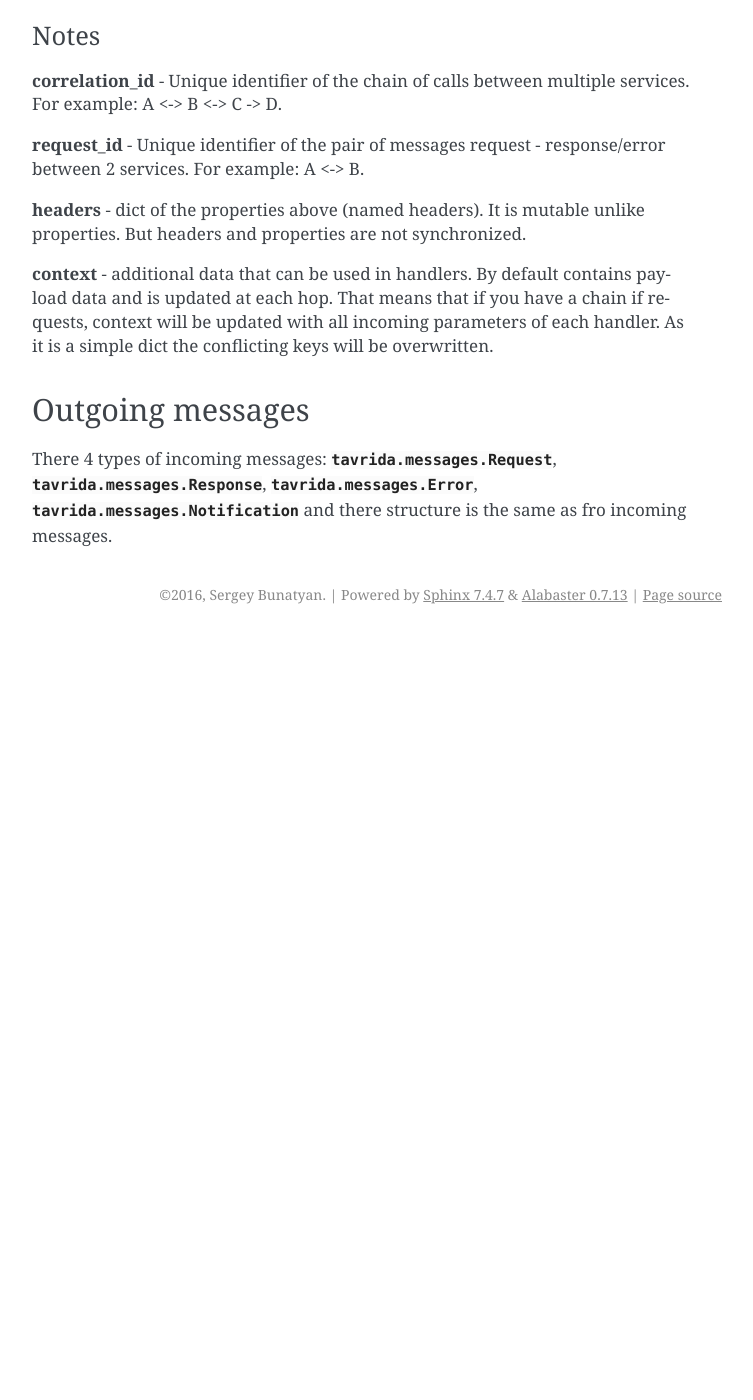
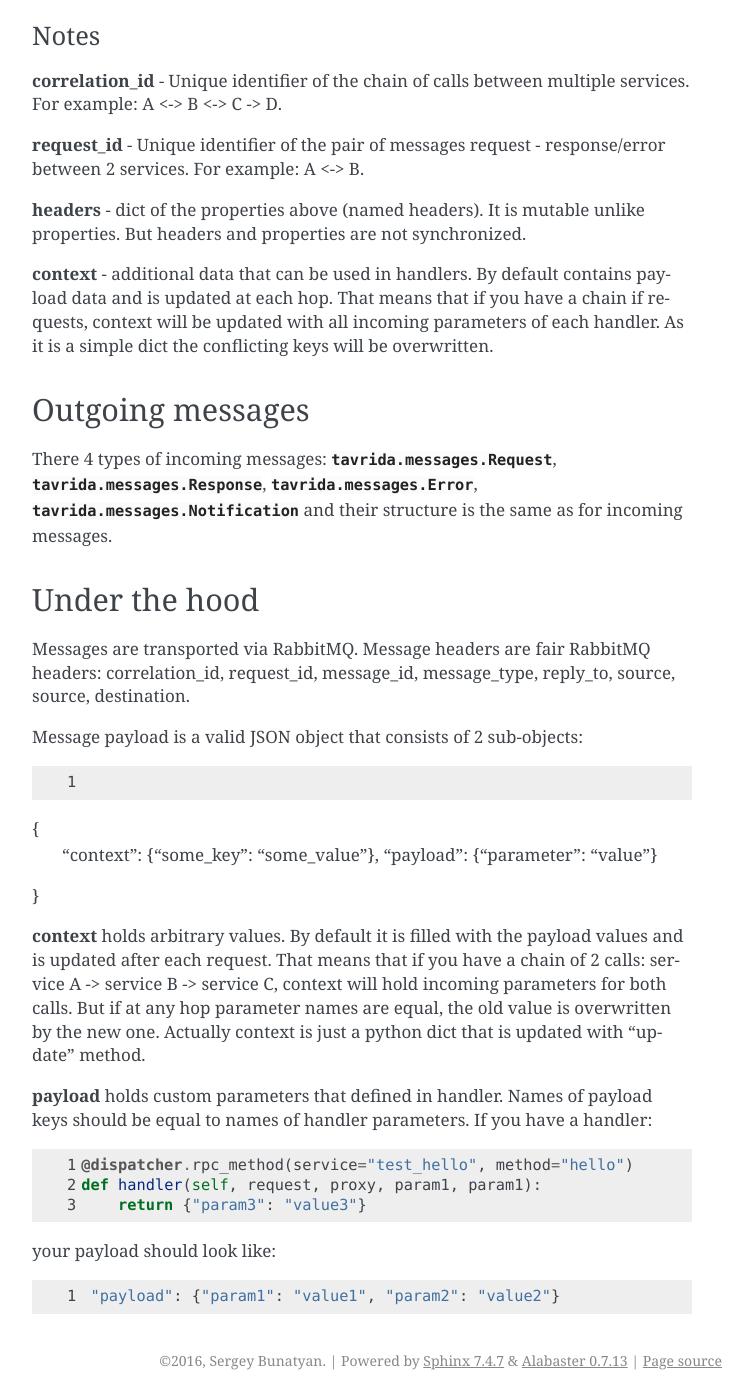
Before and after one commit to sbunatyan/tavrida, a Sphinx documentation site: the page built from docs/source/messages.rst, in a window 1280 px wide and 1400 px high, scrolled down 1074 px. Shown: the whole window, without its empty margins (388-1141 px from the left). Built offline with Sphinx 7.4.7, drawn with Linux system fonts in a browser that asks for light colours; before the commit the page ends 1708 px from its top, so only the background shows below that.

Commit message:
Documentation is fixed and improved

```diff
--- a/docs/source/client.rst
+++ b/docs/source/client.rst
@@ -10,7 +10,7 @@ Client parameters
 
 * You can pass additional *header* parameters to the remote service.
 
-There are several ways to create ans use client.
+There are several ways to create and use client.
 
 .. code-block:: python
     :linenos:
--- a/docs/source/controller.rst
+++ b/docs/source/controller.rst
@@ -21,7 +21,7 @@ decorate with :func:`tavrida.dispatcher.rpc_service` decorator
 Request handler can return 2 type of responses (dict, :class:`tavrida.messages.Response`, :class:`tavrida.messages.Error`) or None value.
 
 If dict is returned it will be converted to the :class:`tavrida.messages.Response` object.
-If any exception raises during message processing this exception is converted to :class:`tavrida.messages.Error` object.
+If any exception raises during message processing it is converted to :class:`tavrida.messages.Error` object.
 
 But you can, of course, return :class:`tavrida.messages.Response` or :class:`tavrida.messages.Error` object explicitly.
 
--- a/docs/source/messages.rst
+++ b/docs/source/messages.rst
@@ -61,4 +61,42 @@ There 4 types of incoming messages:
 :class:`tavrida.messages.Request`,
 :class:`tavrida.messages.Response`,
 :class:`tavrida.messages.Error`,
-:class:`tavrida.messages.Notification` and there structure is the same as fro incoming messages.
+:class:`tavrida.messages.Notification` and their structure is the same as for incoming messages.
+
+Under the hood
+--------------
+
+Messages are transported via RabbitMQ. Message headers are fair RabbitMQ headers:
+correlation_id, request_id, message_id, message_type, reply_to, source, source, destination.
+
+Message payload is a valid JSON object that consists of 2 sub-objects:
+
+.. code-block:: python
+    :linenos:
+{
+    "context": {"some_key": "some_value"},
+    "payload": {"parameter": "value"}
+}
+
+**context** holds arbitrary values. By default it is filled with the payload values and is updated after each request.
+That means that if you have a chain of 2 calls: service A -> service B -> service C, context will hold incoming parameters for both calls.
+But if at any hop parameter names are equal, the old value is overwritten by the new one.
+Actually context is just a python dict that is updated with "update" method.
+
+
+**payload** holds custom parameters that defined in handler. Names of payload keys should be equal to names of handler parameters.
+If you have a handler:
+
+.. code-block:: python
+    :linenos:
+
+    @dispatcher.rpc_method(service="test_hello", method="hello")
+    def handler(self, request, proxy, param1, param1):
+        return {"param3": "value3"}
+
+your payload should look like:
+
+.. code-block:: python
+    :linenos:
+
+     "payload": {"param1": "value1", "param2": "value2"}
--- a/docs/source/middlewares.rst
+++ b/docs/source/middlewares.rst
@@ -79,7 +79,7 @@ Example how to add outgoing middleware:
         def handler(self, request, proxy, param):
             return {"parameter": "value"}
 
-By default outgoing middleware takes Response or Error message.
+By default outgoing middleware takes :class:`tavrida.messages.Response` or :class:`tavrida.messages.Error` message.
 
 The result value of outgoing middleware should be of the same type. Otherwise exception is raised.
 
--- a/docs/source/proxy.rst
+++ b/docs/source/proxy.rst
@@ -11,9 +11,9 @@ Proxy parameters
 * You can pass optional *correlation_id* parameter.
 If remote service executes the second call to the next service correlation_id will be the same.
 
-* To the *call* or *cast* method you can pass *correlation_id*, *context*, *source* values.
+* To the :func:`call` or :func:`cast` method you can pass *correlation_id*, *context*, *source* values.
 
-* To the *call* method you can provide *reply_to* parameter.
+* To the :func:`call` method you can provide *reply_to* parameter.
 
 * You can add header parameter to the proxy using *add_headers* method
 
```
Also changed, not shown: other parts of docs/source/client.rst (+1 -1 lines), other parts of docs/source/controller.rst (+1 -1 lines), other parts of docs/source/middlewares.rst (+1 -1 lines), docs/source/discovery.rst (+5 -5 lines).
